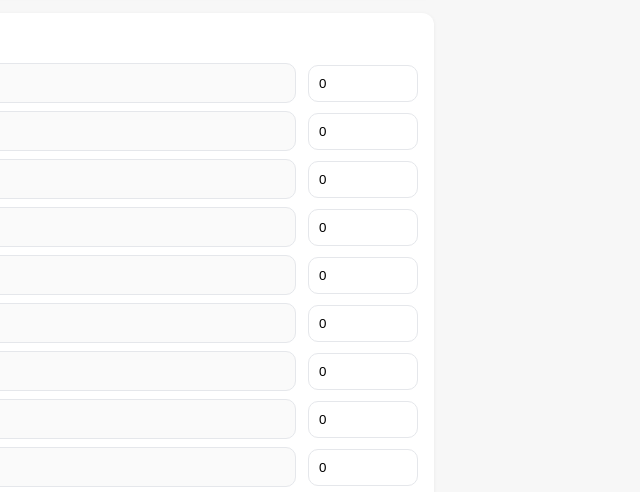
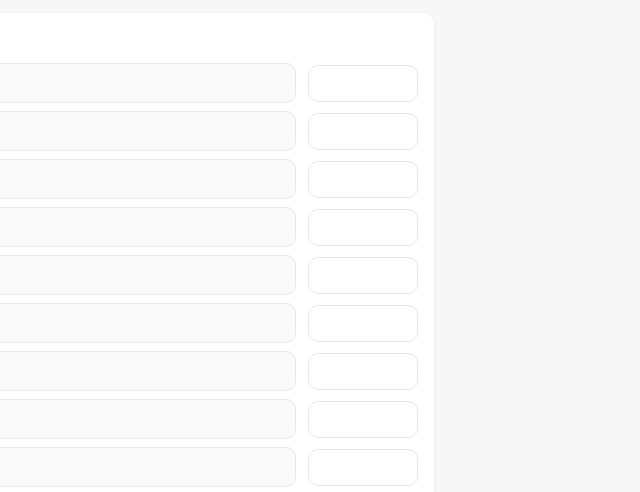
Before and after one commit to lorenzocardone922-droid/Idrozzino, a plain HTML site: page index.html in a window 1280 px wide. Shown: the part 244-736 px from the top of the page, 640-1280 px from the left. Drawn offline with Linux system fonts and the light colour scheme.

Commit message:
Update index.html

```diff
--- a/index.html
+++ b/index.html
@@ -112,18 +112,45 @@ async function loadInventory(){
 }
 
 function renderItems(){
-  const macro=$('#macro').value;
-  const items=macro?ALL_ITEMS.filter(x=>x.category===macro):ALL_ITEMS;
-  const cont=$('#itemsContainer'); cont.innerHTML='';
-  for(const it of items){
-    const name=document.createElement('div'); name.className='item'; name.textContent=it.name;
-    const qty=document.createElement('input'); qty.type='number'; qty.min='0'; qty.step='1';
-    qty.value=STATE.quantities[it.code]||0; qty.className='qty'; qty.dataset.code=it.code; qty.dataset.name=it.name;
-    qty.addEventListener('input',()=>{ const v=parseInt(qty.value||'0',10)||0; STATE.quantities[it.code]=v; saveState(); });
-    cont.appendChild(name); cont.appendChild(qty);
+  const macro = $('#macro').value;
+  const items = macro ? ALL_ITEMS.filter(x=>x.category===macro) : ALL_ITEMS;
+  const cont = $('#itemsContainer');
+  cont.innerHTML = '';
+
+  for (const it of items){
+    const name = document.createElement('div');
+    name.className = 'item';
+    name.textContent = it.name;
+
+    const qty = document.createElement('input');
+    qty.type = 'number';
+    qty.min = '0';
+    qty.step = '1';
+    qty.inputMode = 'numeric';
+
+    // se la quantità è >0 la mostro, altrimenti lascio vuoto
+    const current = parseInt(STATE.quantities[it.code] ?? '', 10);
+    qty.value = (current && current > 0) ? String(current) : '';
+
+    qty.className = 'qty';
+    qty.dataset.code = it.code;
+    qty.dataset.name = it.name;
+
+    qty.addEventListener('input', ()=>{
+      const v = qty.value.trim();
+      if (v === '' || v === '0') {
+        delete STATE.quantities[it.code];
+        qty.value = '';
+      } else {
+        STATE.quantities[it.code] = parseInt(v, 10);
+      }
+      saveState();
+    });
+
+    cont.appendChild(name);
+    cont.appendChild(qty);
   }
 }
-
 function buildBulletList(){
   const req=$('#requester').value.trim()||'—';
   const macro=$('#macro').value?` (${$('#macro').value})`:'';
```
